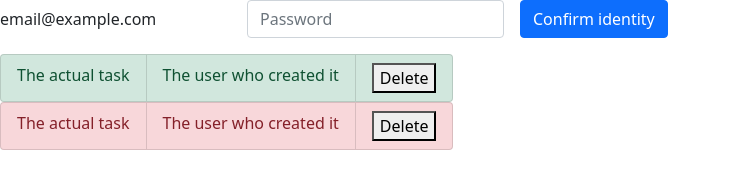
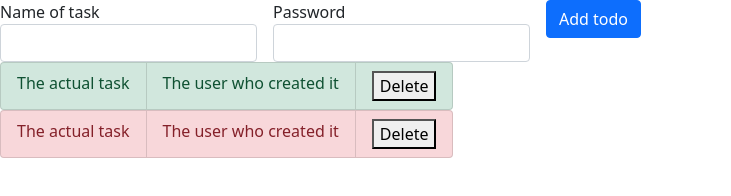
Before and after one commit to hnava47/mysqlTodos, a website: page public/index.html in a window 1280 px wide. Shown: the whole page, without its empty margins (0-731 px from the left). Drawn offline with nearby package versions, Linux system fonts and the light colour scheme; no server answers.

Commit message:
Updated html form

```diff
--- a/public/index.html
+++ b/public/index.html
@@ -11,15 +11,15 @@
     <body>
         <form class="row g-3">
             <div class="col-auto">
-                <label for="staticEmail2" class="visually-hidden">Email</label>
-                <input type="text" readonly class="form-control-plaintext" id="staticEmail2" value="email@example.com">
+                <label for="task">Name of task</label>
+                <input type="text" class="form-control" id="task">
             </div>
             <div class="col-auto">
-                <label for="inputPassword2" class="visually-hidden">Password</label>
-                <input type="password" class="form-control" id="inputPassword2" placeholder="Password">
+                <label for="userId">Password</label>
+                <input type="text" class="form-control" id="userId">
             </div>
             <div class="col-auto">
-                <button id="addTodo" type="submit" class="btn btn-primary mb-3">Confirm identity</button>
+                <button id="addTodo" type="submit" class="btn btn-primary mb-3">Add todo</button>
             </div>
         </form>
         <div class="todos"></div>
```
